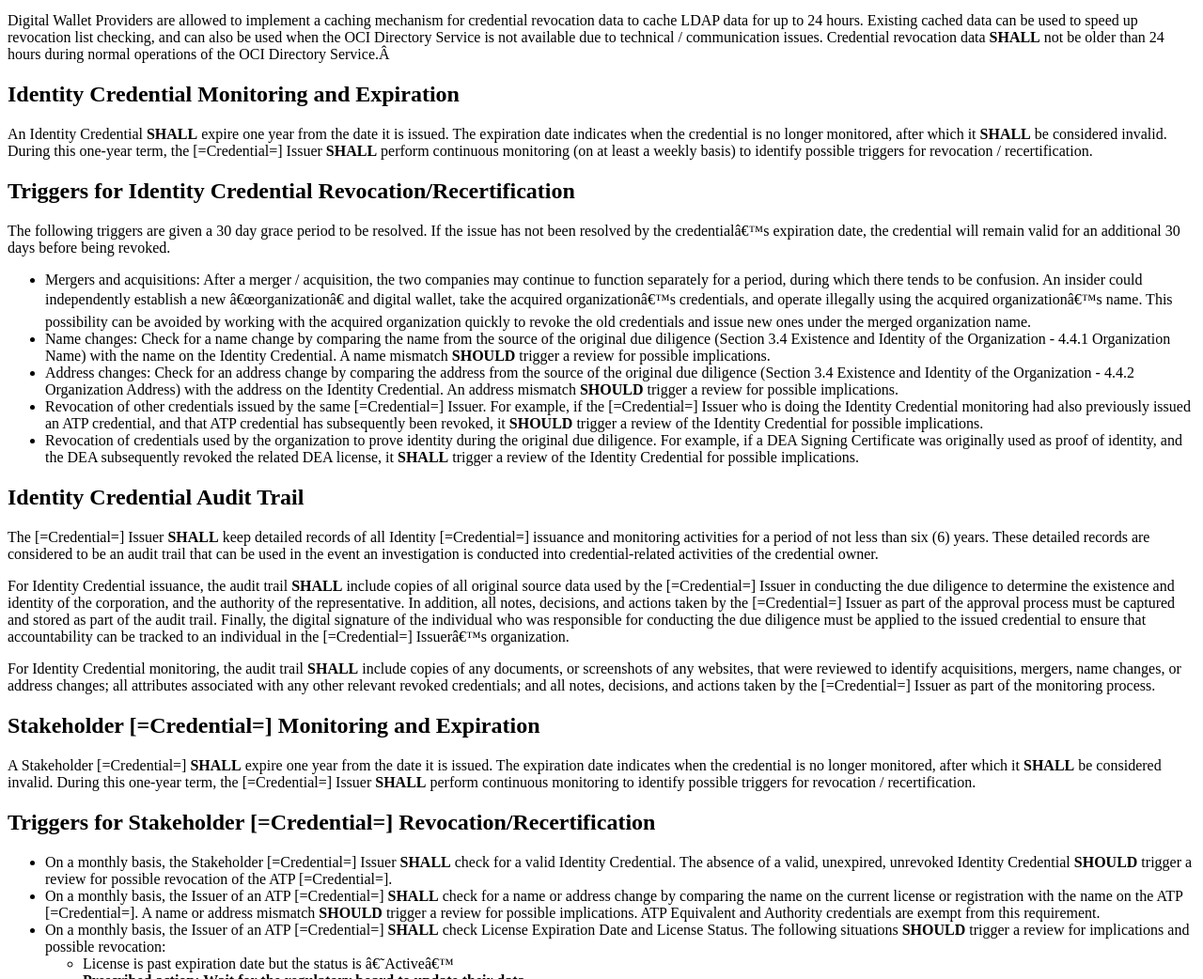
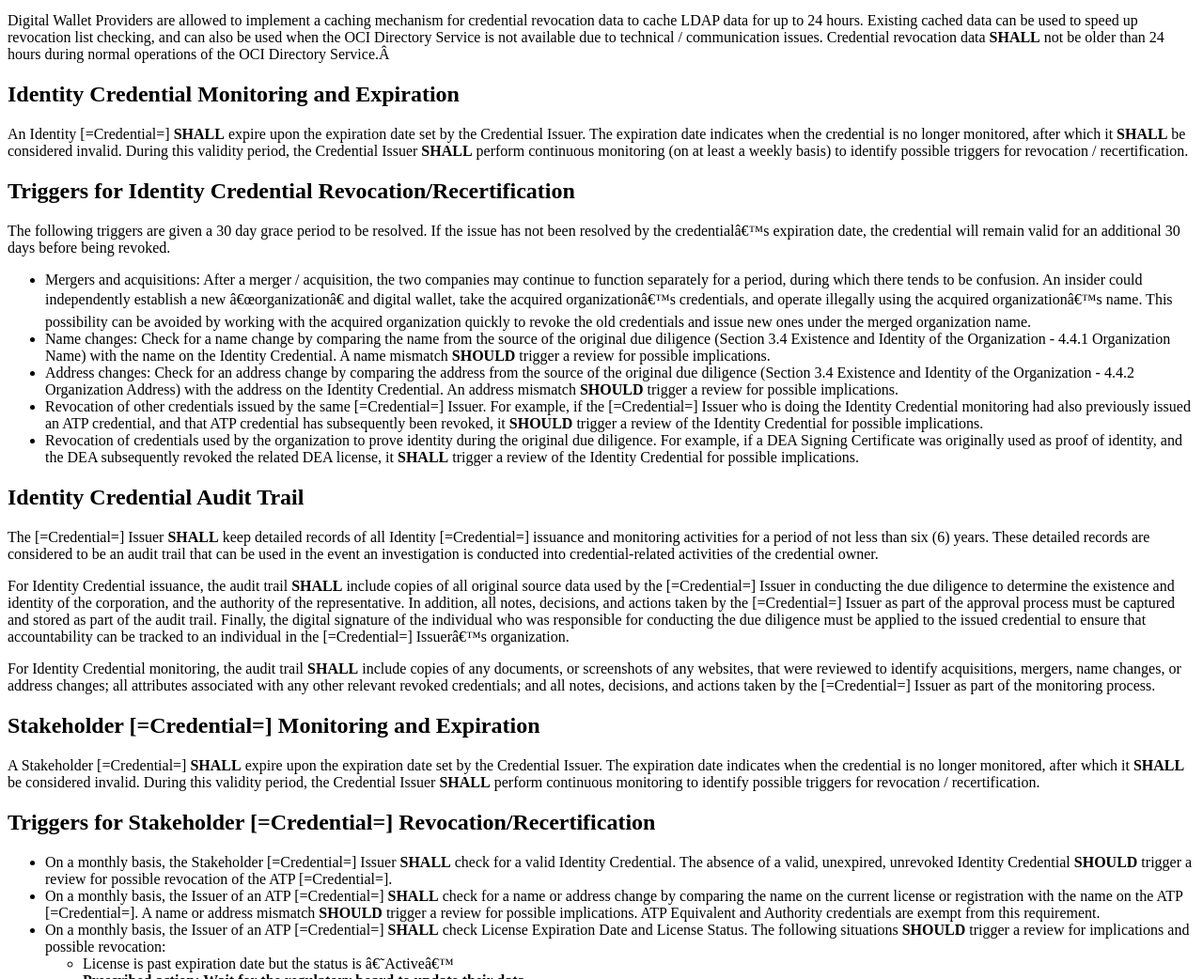
Before and after one commit to Open-Credentialing-Initiative/Credential-Issuer-Conformance-Criteria, a plain HTML site: page content/DRAFT/index.html in a window 1280 px wide. Shown: the part 10461-11503 px from the top of the page at 94% size. Drawn offline with Linux system fonts and the light colour scheme.

Commit message:
Update Credential Monitoring and Expiration
https://github.com/orgs/Open-Credentialing-Initiative/projects/2/views/11?pane=issue&itemId=20675183

```diff
--- a/content/DRAFT/index.html
+++ b/content/DRAFT/index.html
@@ -1461,12 +1461,7 @@
       <section>
         <h2>Identity Credential Monitoring and Expiration</h2>
         <p>
-          An Identity Credential <b>SHALL</b> expire one year from the date it is
-          issued. The expiration date indicates when the credential is no longer
-          monitored, after which it <b>SHALL</b> be considered invalid. During this
-          one-year term, the [=Credential=] Issuer <b>SHALL</b> perform continuous
-          monitoring (on at least a weekly basis) to identify possible triggers
-          for revocation / recertification.
+         An Identity [=Credential=] <b>SHALL</b> expire upon the expiration date set by the Credential Issuer. The expiration date indicates when the credential is no longer monitored, after which it <b>SHALL</b> be considered invalid. During this validity period, the Credential Issuer <b>SHALL</b> perform continuous monitoring (on at least a weekly basis) to identify possible triggers for revocation / recertification.
         </p>
       </section>
       <section>
@@ -1558,11 +1553,7 @@
         <p>
           A
           Stakeholder
-          [=Credential=] <b>SHALL</b> expire one year from the date it is issued. The
-          expiration date indicates when the credential is no longer monitored,
-          after which it <b>SHALL</b> be considered invalid. During this one-year term,
-          the [=Credential=] Issuer <b>SHALL</b> perform continuous monitoring to
-          identify possible triggers for revocation / recertification.
+          [=Credential=] <b>SHALL</b> expire upon the expiration date set by the Credential Issuer. The expiration date indicates when the credential is no longer monitored, after which it <b>SHALL</b> be considered invalid. During this validity period, the Credential Issuer <b>SHALL</b> perform continuous monitoring to identify possible triggers for revocation / recertification.
         </p>
       </section>
       <section>
```
